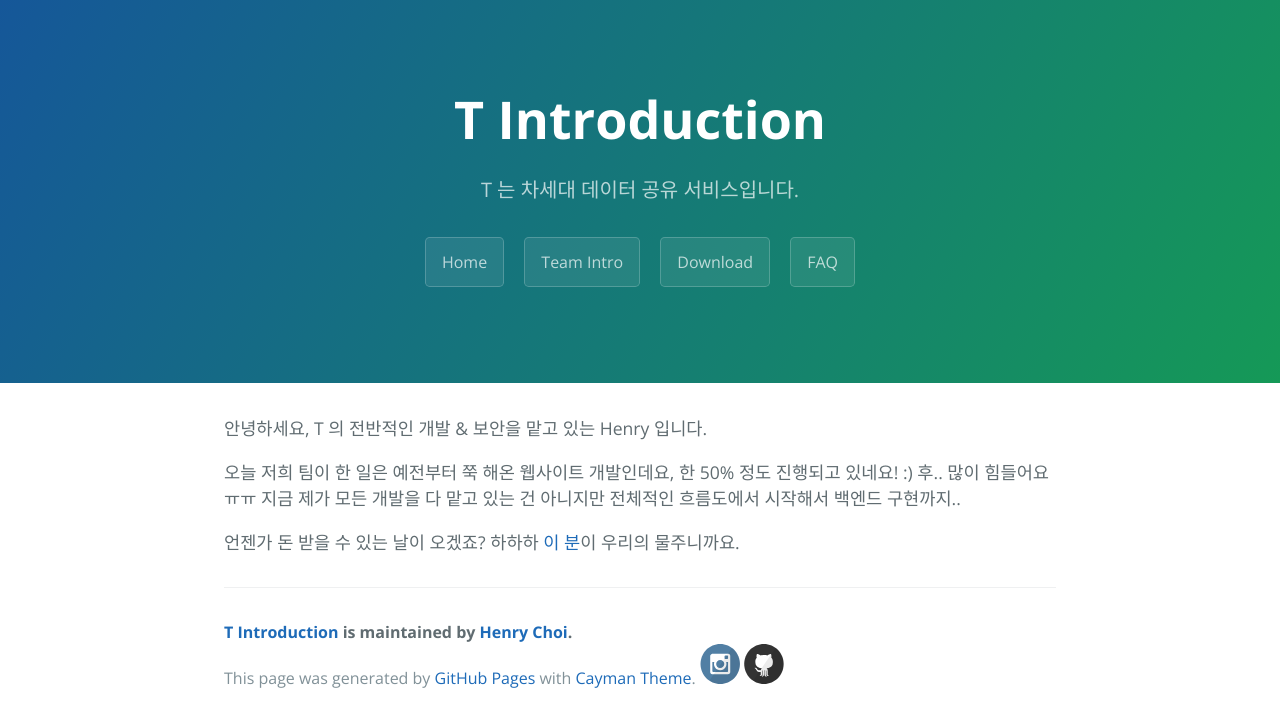
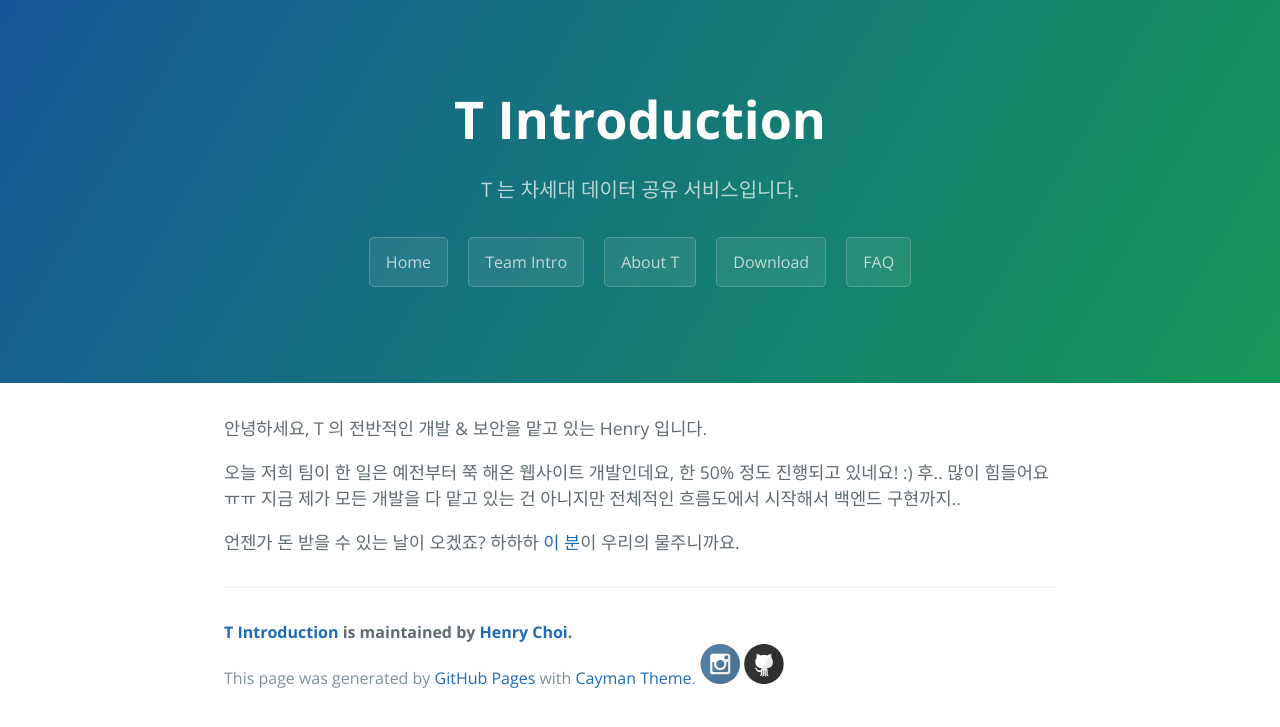
Before and after one commit to ProjectM4/ProjectM4.github.io, a Jekyll site: the page built from _posts/2017-01-05-Introduction.markdown, in a window 1280 px wide. Shown: the top 727 px of the page. Built offline with Jekyll 4.4.1, drawn with Linux system fonts in a browser that asks for light colours.

Commit message:
added t.html site

```diff
--- a/_includes/page-header.html
+++ b/_includes/page-header.html
@@ -3,6 +3,7 @@
   <h2 class="project-tagline">{{ site.tagline }}</h2>
   <a href="https://projectm4.github.io" class="btn">Home</a>
   <a href="#" class="btn">Team Intro</a>
+  <a href="https://projectm4.github.io/t.html" class="btn">About T</a>
   <a href="#" class="btn">Download</a>
   <a href="#" class="btn">FAQ</a>
 </section>
```
Also changed, not shown: t.html (renamed from tether.html).
